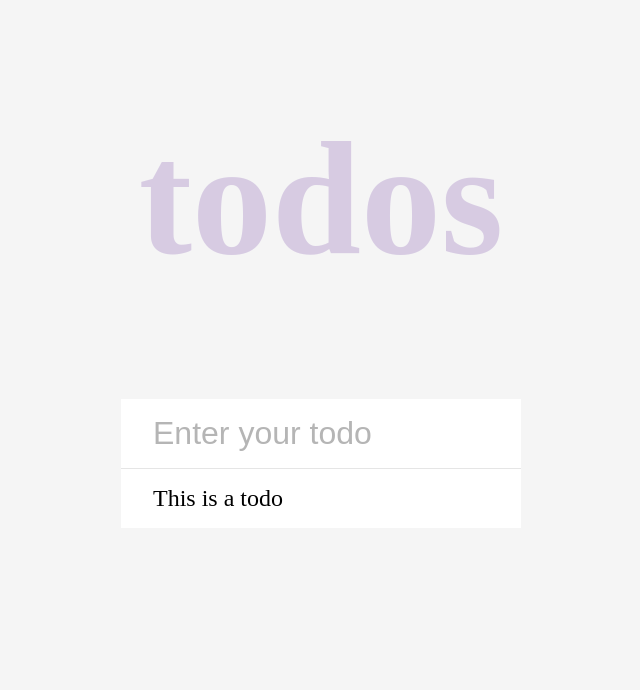
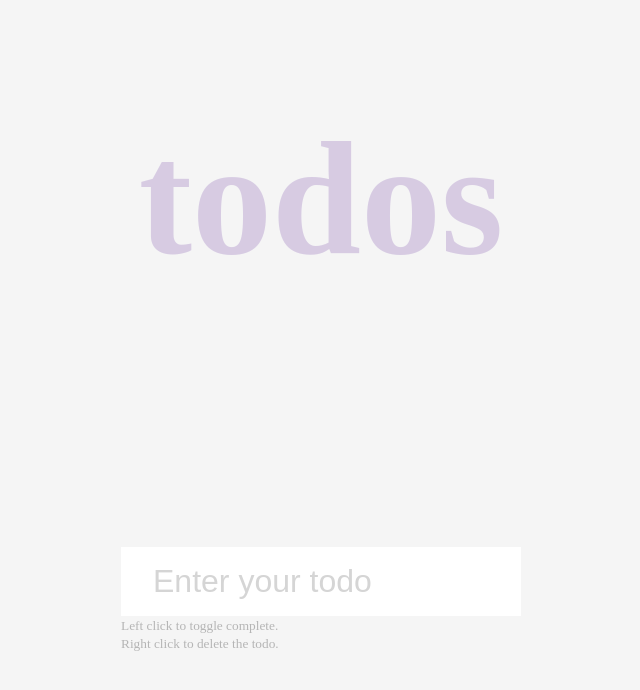
Before and after one commit to SuperGandhi/Todo, a plain HTML site: page index.html in a window 1280 px wide. Shown: the whole page, without its empty margins (319-959 px from the left). Drawn offline with Linux system fonts and the light colour scheme; a web font is replaced by a local one.

Commit message:
Incomplete

```diff
--- a/index.css
+++ b/index.css
@@ -6,8 +6,14 @@
 
 body{
     background-color: #f5f5f5;
-    font-family: "Alumni", "Italic";
-    margin: 4;
+    color: #444;
+    display: flex;
+    align-items: center;
+    justify-content: center;
+    flex-direction: column;
+    font-family: "Alumni Sans Collegiate One";
+    margin: 0;
+    min-height: 100vh;
 }
 
 h1{
@@ -26,6 +32,7 @@ form{
 
 .input{
     border: none;
+    color: #444;
     font-size: 2rem;
     padding: 1rem 2rem;
     display: block;
@@ -33,7 +40,7 @@ form{
 }
 
 .input::placeholder{
-    color: #b5b5b5;
+    color: #d5d5d5;
 }
 
 .todos{
@@ -45,6 +52,18 @@ form{
 
 .todos li{
     border-top: 1px solid #e5e5e5;
+    cursor: pointer;
     font-size: 1.5rem;
     padding: 1rem 2rem;
 }
+
+.todo li.completed{
+    color: #e5e5e5;
+    text-decoration: line-through;
+}
+
+small{
+    color: #b5b5b5;
+    margin-top: 3rem;
+    text-align: center;
+}
--- a/index.html
+++ b/index.html
@@ -5,14 +5,17 @@
     <meta http-equiv="X-UA-Compatible" content="IE=edge">
     <meta name="viewport" content="width=device-width, initial-scale=1.0">
     <link rel="stylesheet" href="index.css">
+    <script src="index.js"></script>
     <title>Todo App</title>
 </head>
 <body>
     <h1>todos</h1>
-    <form action="" id="form">
+    <form id="form">
         <input type="text" id="input" class="input" placeholder="Enter your todo" autocomplete="off">
-        <ul class="todos" id="todos"><li>This is a todo</li></ul>
+        <ul class="todos" id="todos"></ul>
+        <small>Left click to toggle complete.<br/>
+               Right click to delete the todo.
+        </small>
     </form>
 </body>
-<script src="index.js"></script>
 </html>
--- a/index.js
+++ b/index.js
@@ -1,22 +1,32 @@
-const form  = document.getElementById('form');
-const input = document.getElementById('input');
-const todos = document.getElementById('todos');
+const form  = document.getElementById("form");
+const input = document.getElementById("input");
+const todos = document.getElementById("todos");
 
-form.addEventListener("submit", e =>{
+form.addEventListener("submit", (e) =>{
     e.preventDefault();
+    addTodo()
+});
+
+function addTodo(){
 
     const todoText = input.value;
+
     if(todoText) {
             const todoEl= document.createElement("li")
-        todoEl.innerText = todoText
-        todos.appendChild(todoText);
+            todoEl.innerText = todoText;
+
 
             todoEl.addEventListener("click", () =>{
                 todoEl.classList.toggle("complete");
             });
 
+            todoEl.addEventListener("contextmenu" ,(e) => {
+                e.preventDefault();
+
+                todoEl.remove()
+            });
+
             todos.appendChild(todoEl);
             input.value = "";
-
         }
-})
+}
```
Lines whose indentation alone changed are shown as unchanged.
